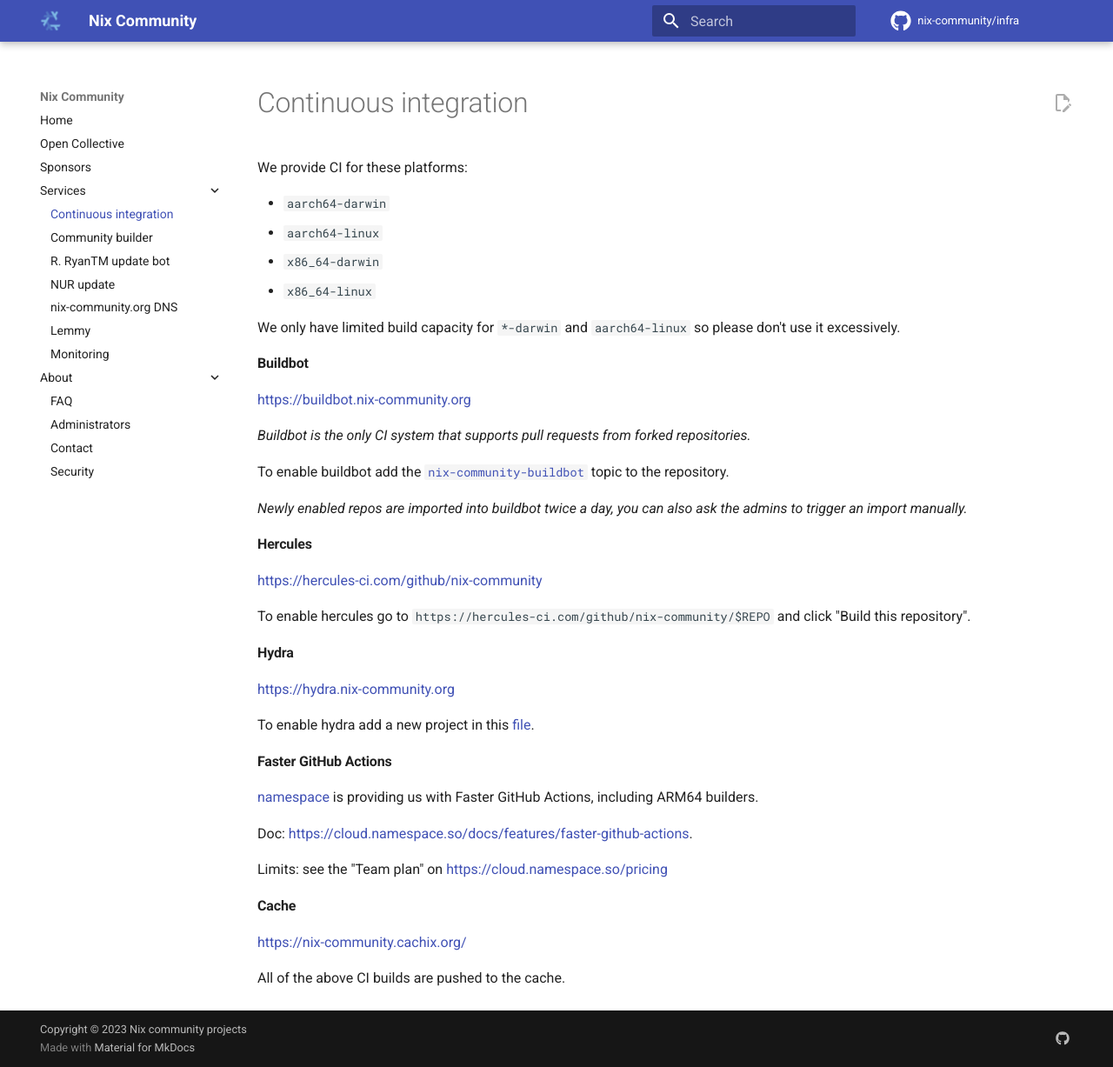
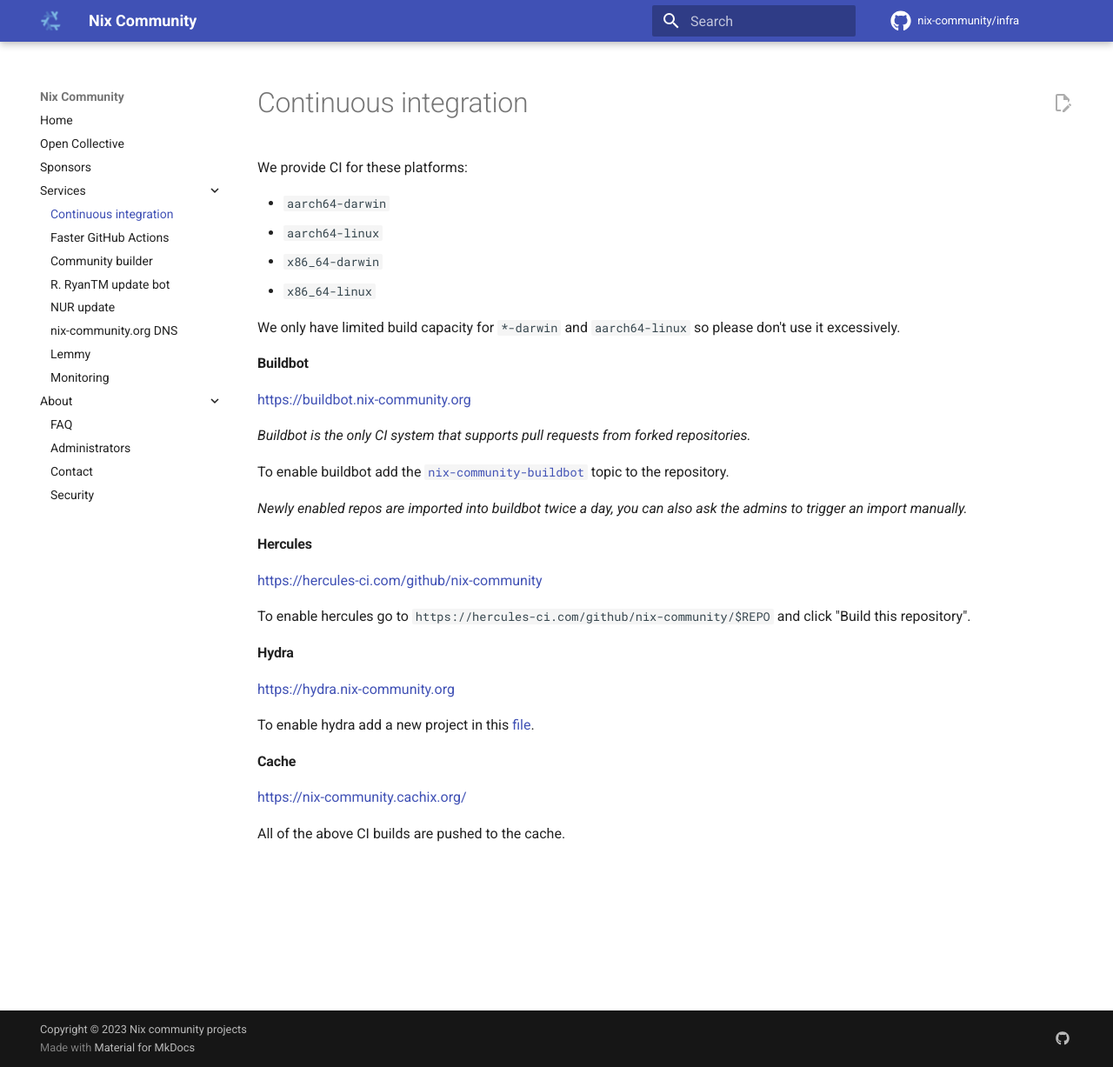
Before and after one commit to nix-community/infra, an MkDocs documentation site: the page built from docs/continuous-integration.md, in a window 1280 px wide and 1227 px high. Shown: the whole window at 87% size. Built offline with MkDocs 1.6.1 and Material for MkDocs 9.7.7, drawn with Linux system fonts in a browser that asks for light colours; comment, search, counter and statistics services are not loaded.

Commit message:
doc/continuous-integration: separate namespace actions from self hosted

```diff
--- a/docs/continuous-integration.md
+++ b/docs/continuous-integration.md
@@ -29,14 +29,6 @@
 
 To enable hydra add a new project in this [file](https://github.com/nix-community/infra/blob/master/terraform/hydra-projects.tf).
 
-#### Faster GitHub Actions
-
-[namespace](https://cloud.namespace.so) is providing us with Faster GitHub Actions, including ARM64 builders.
-
-Doc: <https://cloud.namespace.so/docs/features/faster-github-actions>.
-
-Limits: see the "Team plan" on <https://cloud.namespace.so/pricing>
-
 #### Cache
 
 [https://nix-community.cachix.org/](https://nix-community.cachix.org/)
--- a/mkdocs.yml
+++ b/mkdocs.yml
@@ -4,6 +4,7 @@
   - sponsors.md
   - Services:
       - continuous-integration.md
+      - Faster GitHub Actions: namespace-actions.md
       - community-builder.md
       - R. RyanTM update bot: update-bot.md
       - NUR update: nur-update.md
```
Also changed, not shown: docs/namespace-actions.md (added, +5 -0 lines).
